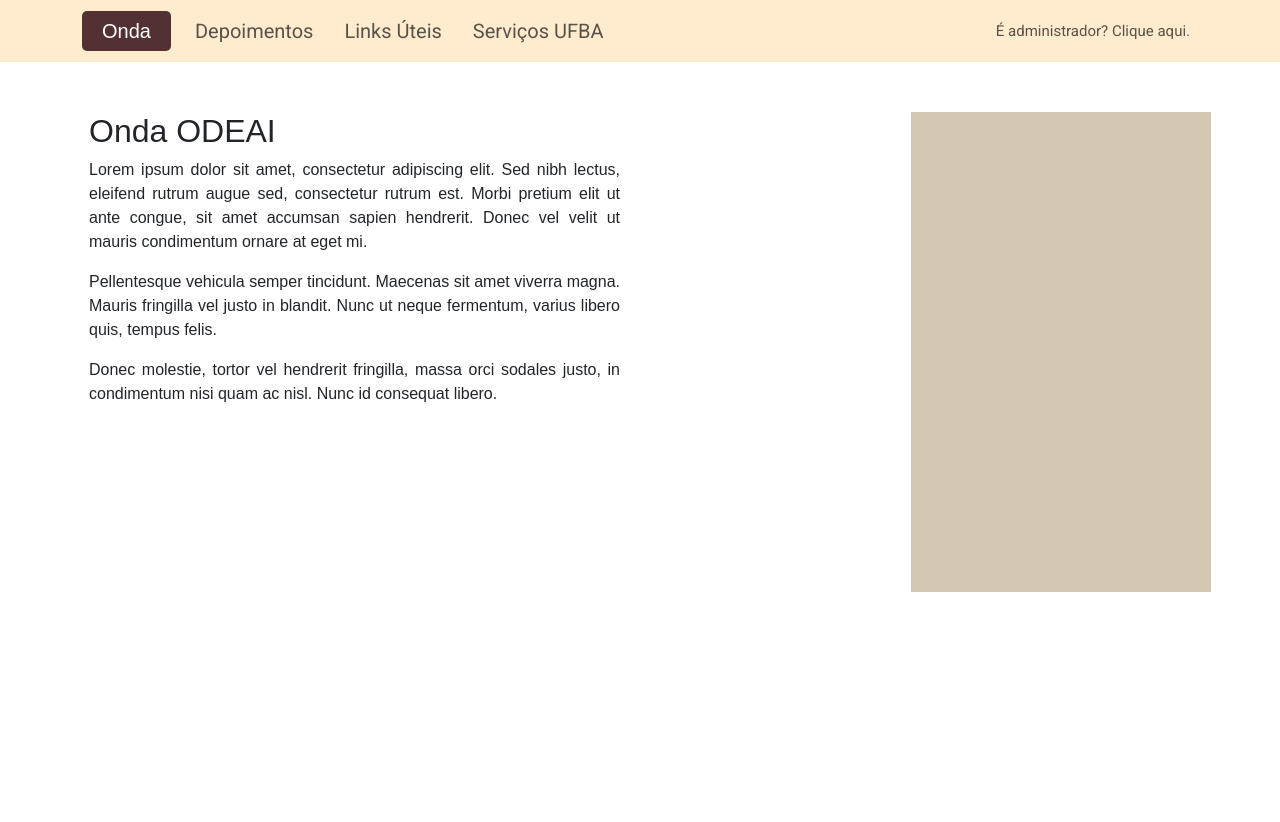
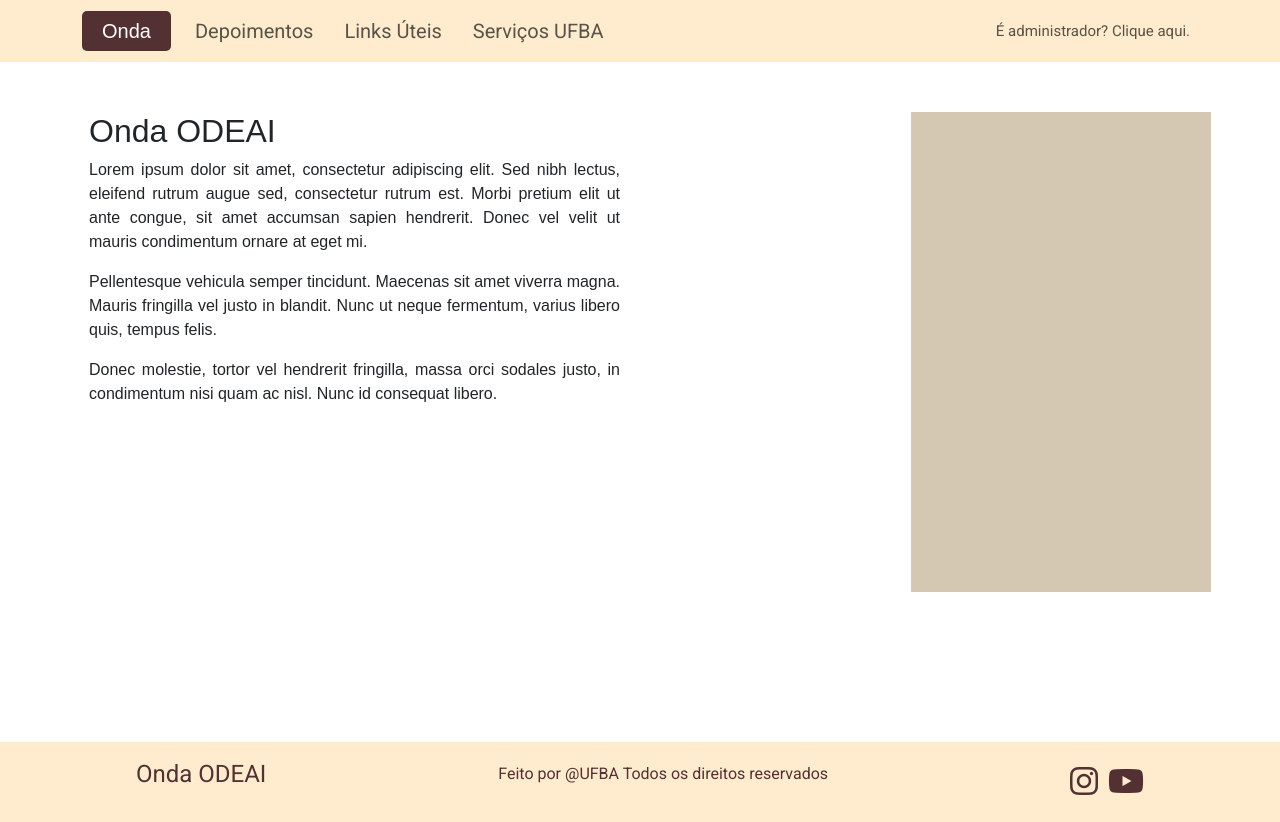
Before and after one commit to Everton-Wallace-Oliveira/ODEAI, a React (Vite) app: page /home in a window 1280 px wide. Before the commit the page ends 800 px from the top, so only its background shows below. Built offline with nearby package versions, Linux system fonts and the light colour scheme; a web font is replaced by a local one.

Commit message:
footer quase pronto aguardando links

```diff
--- a/package.json
+++ b/package.json
@@ -13,7 +13,7 @@
   "dependencies": {
     "@emotion/react": "^11.11.4",
     "@emotion/styled": "^11.11.5",
-    "@fortawesome/fontawesome-free": "6.5.2",
+    "@fortawesome/fontawesome-free": "^6.5.2",
     "@fortawesome/free-solid-svg-icons": "^6.5.2",
     "@fortawesome/react-fontawesome": "^0.2.2",
     "@mui/icons-material": "^5.15.15",
--- /dev/null
+++ b/src/components/home/Footer.jsx
@@ -0,0 +1,26 @@
+import React from 'react';
+import '../../styles/footer.css';
+import '@fortawesome/fontawesome-free/css/all.min.css';
+
+const Footer = () => {
+    return (
+      <footer className="footer">
+        <div className="footer-left">
+          <p className="footer-name">Onda ODEAI</p>
+        </div>
+        <div className="footer-center">
+          <p className="footer-text">Feito por @UFBA Todos os direitos reservados</p>
+        </div>
+        <div className="footer-right">
+          <a href="https://www.instagram.com" target="_blank" rel="noopener noreferrer" className="social-icon" id>
+            <i className="fab fa-instagram"></i>
+          </a>
+          <a href="https://www.youtube.com" target="_blank" rel="noopener noreferrer" className="social-icon">
+            <i className="fab fa-youtube"></i>
+          </a>
+        </div>
+      </footer>
+    );
+  };
+
+export default Footer;
--- a/src/components/home/Home.jsx
+++ b/src/components/home/Home.jsx
@@ -2,6 +2,7 @@ import { Link } from 'react-router-dom';
 import '../../styles/global.css';
 import '../../styles/home.css';
 import OndaNavbar from '../navbar/OndaNavbar.jsx';
+import Footer from './Footer.jsx';
 
 /**
  * Componente Home
@@ -31,6 +32,7 @@ function Home() {
         </section>
       </main>
     </div>
+    <Footer></Footer>
     </>
   );
 }
--- /dev/null
+++ b/src/styles/footer.css
@@ -0,0 +1,53 @@
+.footer {
+    display: flex;
+    justify-content: space-around;  /* Distribui os itens de forma espaçada */
+    align-items: center;
+    background-color:      blanchedalmond;
+    color: #533132;
+    height: 10vh;
+    padding: 0 20px;
+    font-family: 'Roboto', sans-serif;
+  }
+
+
+
+  .footer-name {
+    font-size: 1.5rem;
+  }
+
+  .footer-text {
+    font-size: 1rem;
+  }
+
+  .social-icon {
+    color: #533132;
+    font-size: 2rem;
+    transition: color 0.3s;
+    padding-left: 10px;
+  }
+
+  .fab fa-instagram {
+    gap: 20px;
+  }
+  .social-icon:hover {
+    color: #e4405f; /* Cor do Instagram */
+  }
+
+  .social-icon:nth-child(2):hover {
+    color: #ff0000; /* Cor do YouTube */
+  }
+
+  /* Responsividade para telas menores */
+  @media (max-width: 768px) {
+    .footer-name {
+      font-size: 1.2rem;
+    }
+
+    .footer-text {
+      font-size: 0.9rem;
+    }
+
+    .social-icon {
+      font-size: 1.5rem;
+    }
+  }
```
Also changed, not shown: src/styles/global.css (line endings or trailing spaces), 1 other file (tests, documents, lock files or other folders).
